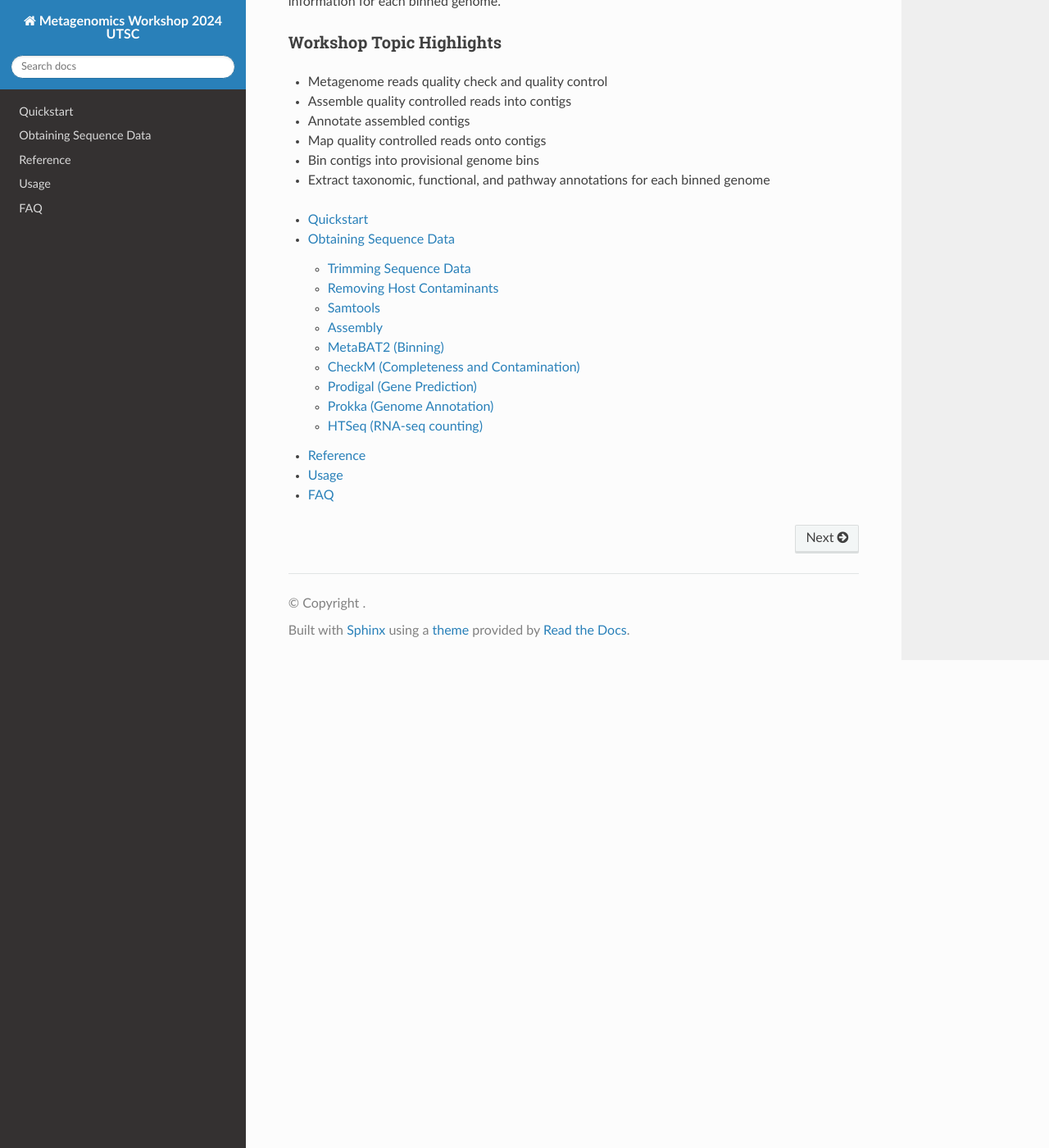
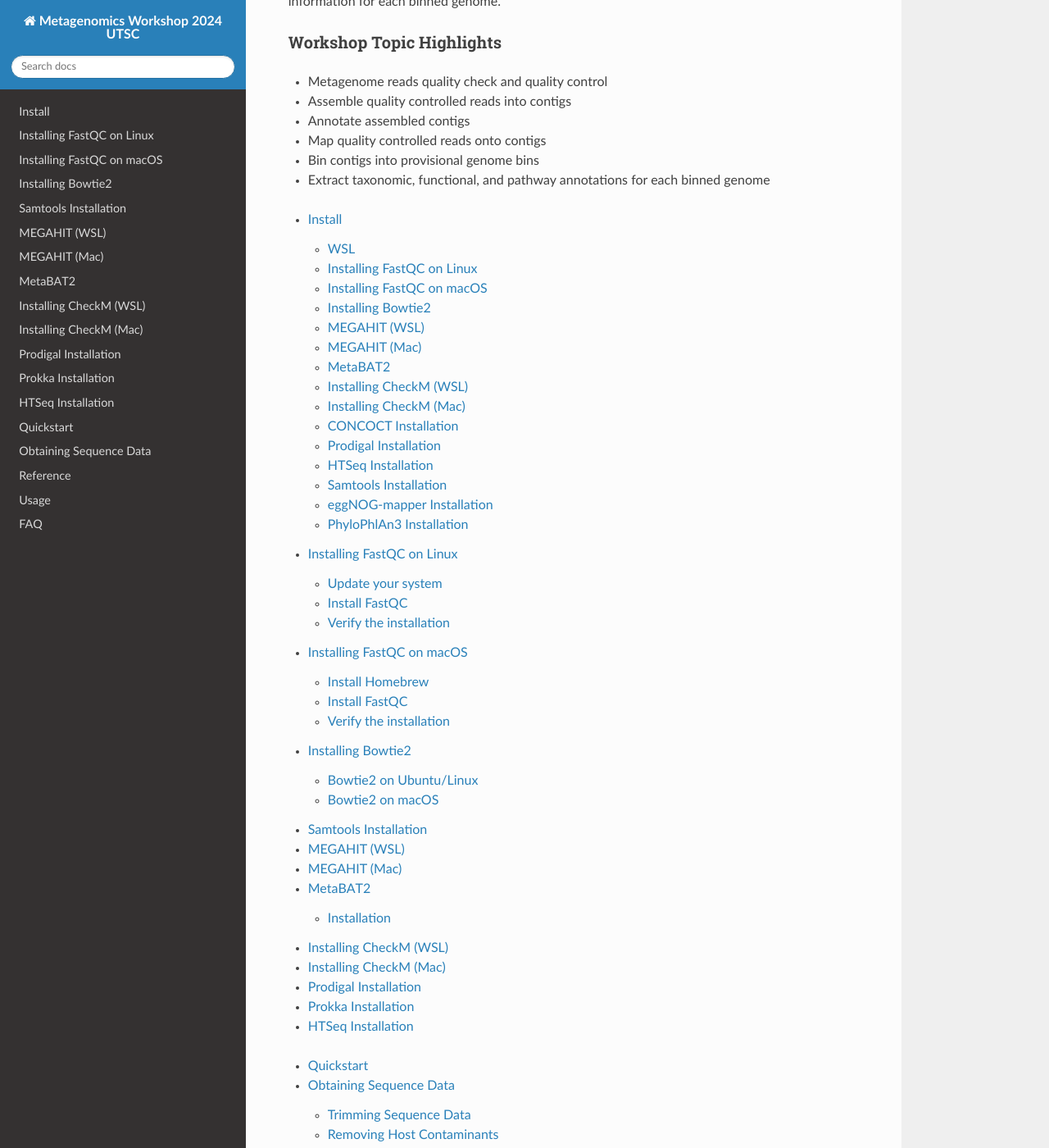
Before and after one commit to javad30/metagenomics-workshop-2024-UTSC, a Sphinx documentation site: the page built from docs/source/index.rst, in a window 1280 px wide and 1400 px high, scrolled down 965 px. Shown: the whole window at 82% size. Built offline with Sphinx 7.4.7 and the Read the Docs theme 3.1.0, drawn with Linux system fonts in a browser that asks for light colours; pages that are not in the unit, such as notebooks, are missing from menus.

Commit message:
Remove INSTALLATION caption, keep install pages in sidebar

```diff
--- a/docs/source/index.rst
+++ b/docs/source/index.rst
@@ -33,15 +33,19 @@ Workshop Topic Highlights
 - Bin contigs into provisional genome bins
 - Extract taxonomic, functional, and pathway annotations for each binned genome
 
-.. .. toctree::
-..    :maxdepth: 2
-..    :caption: INSTALLATION
-..
-..    install/index
-..    install/fastqc
-..    install/bowtie2
-..    ...
+.. toctree::
+   :maxdepth: 2
 
+   install/index
+   install/fastqc
+   install/bowtie2
+   install/samtools
+   install/megahit
+   install/metabat2
+   install/checkm
+   install/prodigal
+   install/prokka
+   install/htseq
 
 .. toctree::
    :maxdepth: 2
```
